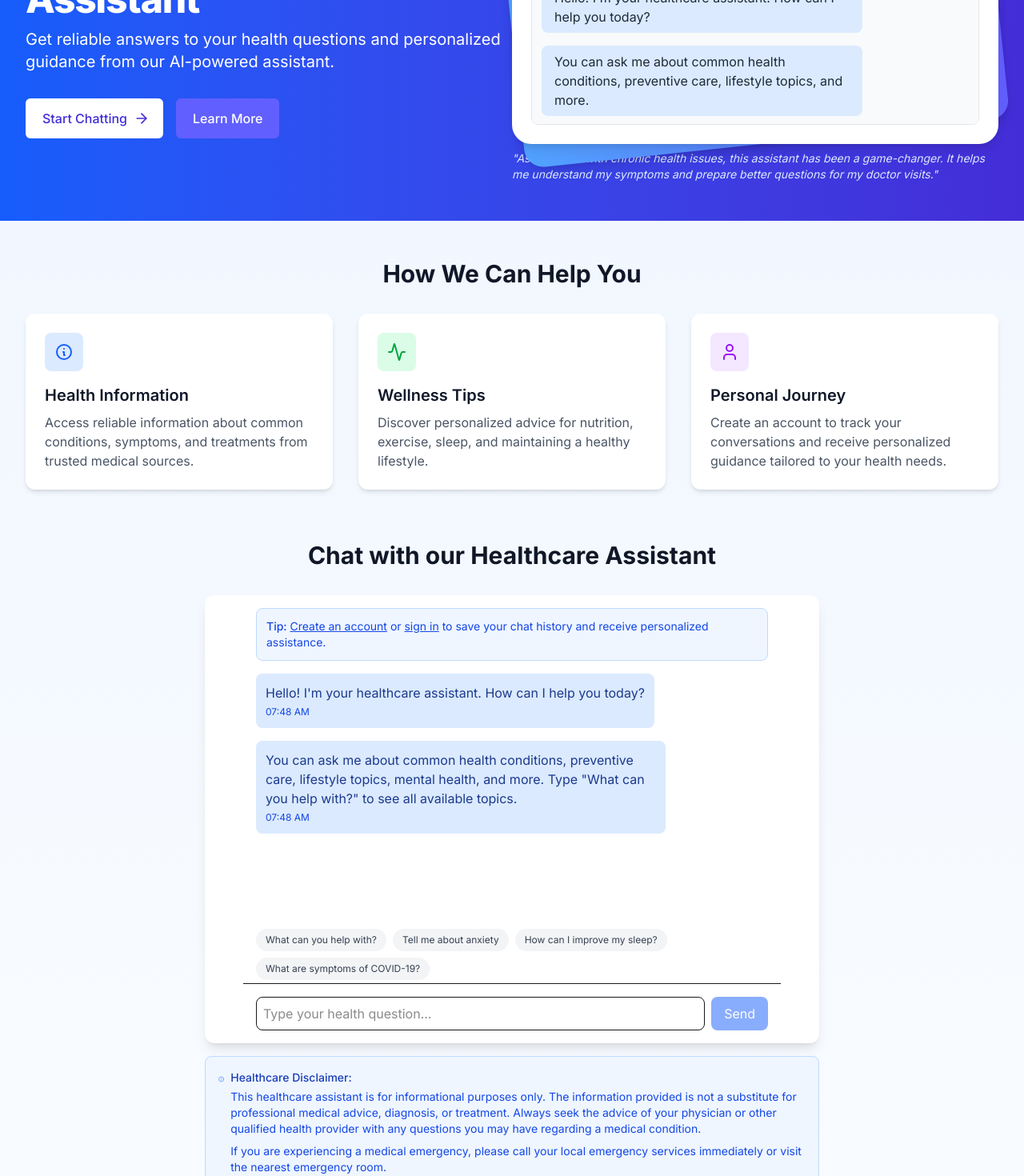
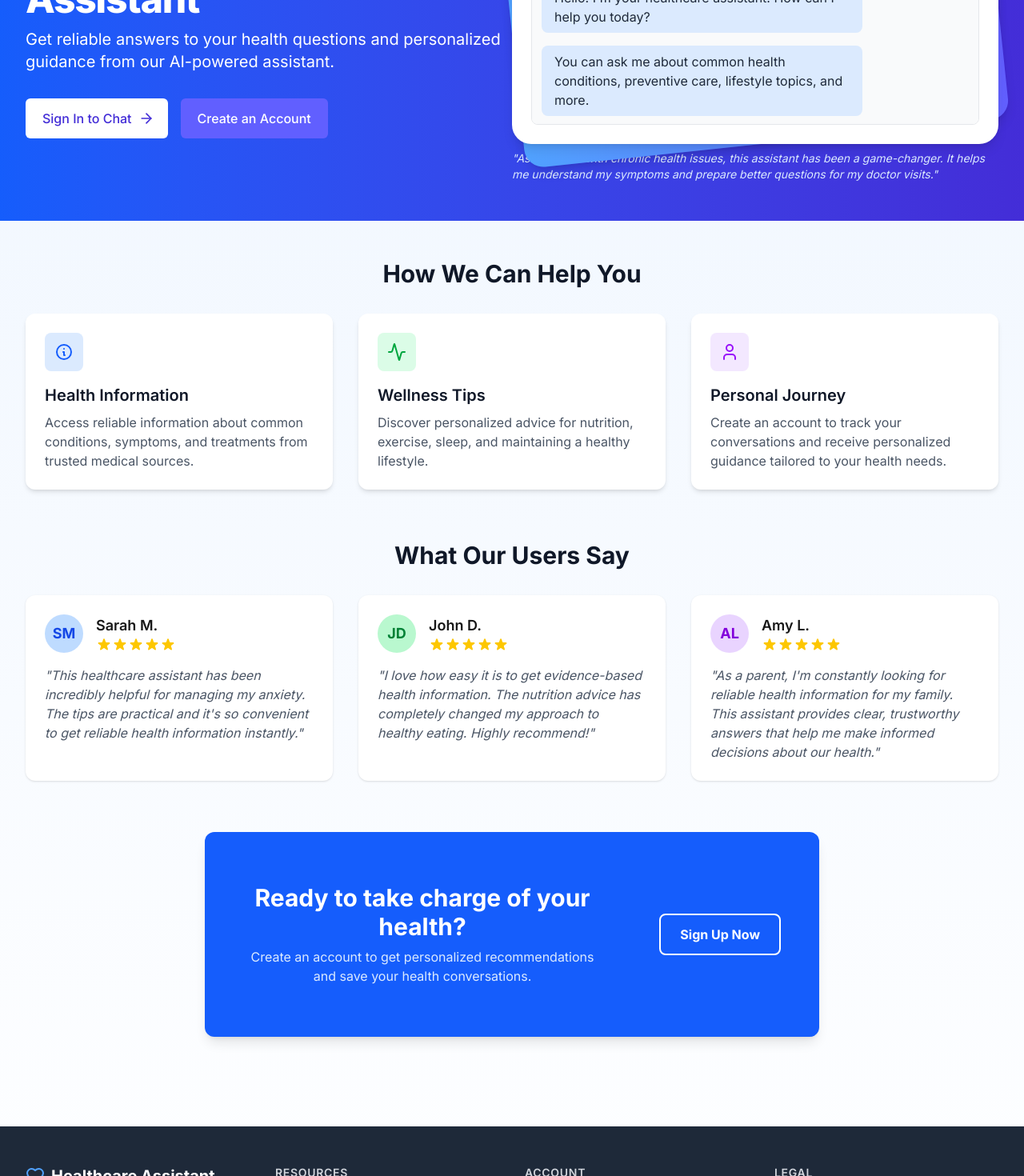
Before and after one commit to Ismat-Samadov/intelligent_healthcare, a Next.js app: page / in a window 1280 px wide. Shown: the part 240-1710 px from the top of the page at 80% size. Built offline with nearby package versions, Linux system fonts and the light colour scheme.

Commit message:
chat sign in

```diff
--- /dev/null
+++ b/src/app/chat/page.tsx
@@ -0,0 +1,64 @@
+'use client';
+
+import ChatInterface from '@/components/ChatInterface';
+import { useAuth } from '@/context/AuthContext';
+import { useRouter } from 'next/navigation';
+import { useEffect } from 'react';
+
+export default function ChatPage() {
+  const { user, loading } = useAuth();
+  const router = useRouter();
+
+  // Redirect unauthenticated users to sign in
+  useEffect(() => {
+    if (!loading && !user) {
+      router.push('/auth/signin?redirectTo=/chat');
+    }
+  }, [user, loading, router]);
+
+  // Show loading state while checking auth
+  if (loading) {
+    return (
+      <div className="min-h-screen bg-gray-50 flex justify-center items-center">
+        <div className="animate-pulse flex space-x-2">
+          <div className="h-3 w-3 bg-blue-600 rounded-full"></div>
+          <div className="h-3 w-3 bg-blue-600 rounded-full"></div>
+          <div className="h-3 w-3 bg-blue-600 rounded-full"></div>
+        </div>
+      </div>
+    );
+  }
+
+  // Don't render anything if user is not authenticated (will redirect)
+  if (!user) {
+    return null;
+  }
+
+  return (
+    <div className="min-h-screen bg-gray-50">
+      <div className="max-w-7xl mx-auto py-6 sm:px-6 lg:px-8">
+        <div className="px-4 py-6 sm:px-0">
+          <h1 className="text-3xl font-bold text-gray-900 mb-6">Chat with our Healthcare Assistant</h1>
+
+          <div className="bg-white rounded-xl shadow-lg overflow-hidden h-[70vh] flex flex-col">
+            <ChatInterface />
+          </div>
+
+          <div className="mt-4 bg-blue-50 border border-blue-200 rounded-lg p-4">
+            <div className="flex items-start">
+              <svg xmlns="http://www.w3.org/2000/svg" className="h-5 w-5 text-blue-500 mr-2 mt-0.5" viewBox="0 0 20 20" fill="currentColor">
+                <path fillRule="evenodd" d="M18 10a8 8 0 11-16 0 8 8 0 0116 0zm-7-4a1 1 0 11-2 0 1 1 0 012 0zM9 9a1 1 0 000 2v3a1 1 0 001 1h1a1 1 0 100-2v-3a1 1 0 00-1-1H9z" clipRule="evenodd" />
+              </svg>
+              <div>
+                <p className="text-sm text-blue-800 font-medium">Healthcare Disclaimer:</p>
+                <p className="text-sm text-blue-700 mt-1">
+                  This healthcare assistant is for informational purposes only. The information provided is not a substitute for professional medical advice, diagnosis, or treatment. Always seek the advice of your physician or other qualified health provider with any questions you may have regarding a medical condition.
+                </p>
+              </div>
+            </div>
+          </div>
+        </div>
+      </div>
+    </div>
+  );
+}
--- a/src/app/page.tsx
+++ b/src/app/page.tsx
@@ -1,27 +1,21 @@
 'use client';
 
+import Link from 'next/link';
 import { useState } from 'react';
-import Link from 'next/link';
-import ChatInterface from '@/components/ChatInterface';
 import {
   MessageCircle,
   Heart,
   Activity,
   User,
-  AlertCircle,
   ArrowRight
 } from 'lucide-react';
 import { useAuth } from '@/context/AuthContext';
-// import Navbar from '@/components/Navbar'; // Import the new Navbar component
 
 export default function Home() {
   const { user } = useAuth();
 
   return (
     <main className="min-h-screen bg-gradient-to-b from-blue-50 to-white">
-      {/* Use the imported Navbar component instead of inline navbar */}
-      {/* <Navbar /> */}
-
       {/* Hero Section */}
       <div className="bg-gradient-to-r from-blue-600 to-indigo-700 text-white py-12">
         <div className="max-w-7xl mx-auto px-4 sm:px-6 lg:px-8">
@@ -34,12 +28,20 @@ export default function Home() {
                 Get reliable answers to your health questions and personalized guidance from our AI-powered assistant.
               </p>
               <div className="mt-8 flex flex-col sm:flex-row gap-4">
-                <a href="#chat" className="inline-flex items-center justify-center px-5 py-3 border border-transparent text-base font-medium rounded-md text-indigo-700 bg-white hover:bg-indigo-50">
+                {user ? (
+                  <Link href="/chat" className="inline-flex items-center justify-center px-5 py-3 border border-transparent text-base font-medium rounded-md text-indigo-700 bg-white hover:bg-indigo-50">
                     Start Chatting <ArrowRight className="ml-2 -mr-1 h-5 w-5" />
-                </a>
-                <a href="#features" className="inline-flex items-center justify-center px-5 py-3 border border-transparent text-base font-medium rounded-md text-white bg-indigo-500 hover:bg-indigo-600">
-                  Learn More
-                </a>
+                  </Link>
+                ) : (
+                  <>
+                    <Link href="/auth/signin" className="inline-flex items-center justify-center px-5 py-3 border border-transparent text-base font-medium rounded-md text-indigo-700 bg-white hover:bg-indigo-50">
+                      Sign In to Chat <ArrowRight className="ml-2 -mr-1 h-5 w-5" />
+                    </Link>
+                    <Link href="/auth/signup" className="inline-flex items-center justify-center px-5 py-3 border border-transparent text-base font-medium rounded-md text-white bg-indigo-500 hover:bg-indigo-600">
+                      Create an Account
+                    </Link>
+                  </>
+                )}
               </div>
             </div>
             <div className="mt-12 lg:mt-0 lg:w-1/2">
@@ -64,6 +66,11 @@ export default function Home() {
                     <div className="flex justify-start mb-4">
                       <div className="bg-blue-100 rounded-lg py-2 px-4 max-w-[75%] text-gray-800">
                         You can ask me about common health conditions, preventive care, lifestyle topics, and more.
+                      </div>
+                    </div>
+                    <div className="flex justify-end mb-4">
+                      <div className="bg-blue-600 rounded-lg py-2 px-4 max-w-[75%] text-white">
+                        Sign in to start your health conversation!
                       </div>
                     </div>
                   </div>
@@ -123,34 +130,6 @@ export default function Home() {
                 <p className="text-gray-600">
                   Create an account to track your conversations and receive personalized guidance tailored to your health needs.
                 </p>
-              </div>
-            </div>
-          </div>
-        </div>
-
-        {/* Chat Interface Section */}
-        <div id="chat" className="mb-16">
-          <div className="max-w-3xl mx-auto">
-            <h2 className="text-3xl font-bold text-gray-900 text-center mb-8">
-              Chat with our Healthcare Assistant
-            </h2>
-
-            <div className="bg-white rounded-xl shadow-lg overflow-hidden h-[70vh] flex flex-col">
-              <ChatInterface />
-            </div>
-
-            <div className="mt-4 bg-blue-50 border border-blue-200 rounded-lg p-4">
-              <div className="flex items-start">
-                <AlertCircle className="h-5 w-5 text-blue-500 mr-2 mt-0.5" />
-                <div>
-                  <p className="text-sm text-blue-800 font-medium">Healthcare Disclaimer:</p>
-                  <p className="text-sm text-blue-700 mt-1">
-                    This healthcare assistant is for informational purposes only. The information provided is not a substitute for professional medical advice, diagnosis, or treatment. Always seek the advice of your physician or other qualified health provider with any questions you may have regarding a medical condition.
-                  </p>
-                  <p className="text-sm text-blue-700 mt-2">
-                    If you are experiencing a medical emergency, please call your local emergency services immediately or visit the nearest emergency room.
-                  </p>
-                </div>
               </div>
             </div>
           </div>
@@ -239,11 +218,19 @@ export default function Home() {
                 <p className="text-blue-100">Create an account to get personalized recommendations and save your health conversations.</p>
               </div>
               <div className="md:w-1/3 md:text-right">
+                {user ? (
+                  <Link href="/chat">
+                    <span className="inline-block px-6 py-3 border-2 border-white text-white font-bold rounded-lg hover:bg-white hover:text-blue-600 transition duration-300">
+                      Start Chatting
+                    </span>
+                  </Link>
+                ) : (
                   <Link href="/auth/signup">
                     <span className="inline-block px-6 py-3 border-2 border-white text-white font-bold rounded-lg hover:bg-white hover:text-blue-600 transition duration-300">
                       Sign Up Now
                     </span>
                   </Link>
+                )}
               </div>
             </div>
           </div>
@@ -268,13 +255,32 @@ export default function Home() {
               <h3 className="text-sm font-semibold text-gray-300 uppercase tracking-wider">Resources</h3>
               <ul className="mt-4 space-y-2">
                 <li><a href="#features" className="text-gray-400 hover:text-white">Health Topics</a></li>
-                <li><a href="#chat" className="text-gray-400 hover:text-white">Chat Assistant</a></li>
+                <li>
+                  <Link href={user ? "/chat" : "/auth/signin"} className="text-gray-400 hover:text-white">
+                    Chat Assistant
+                  </Link>
+                </li>
               </ul>
             </div>
 
             <div>
               <h3 className="text-sm font-semibold text-gray-300 uppercase tracking-wider">Account</h3>
               <ul className="mt-4 space-y-2">
+                {user ? (
+                  <>
+                    <li>
+                      <Link href="/profile" className="text-gray-400 hover:text-white">
+                        My Profile
+                      </Link>
+                    </li>
+                    <li>
+                      <Link href="/chat" className="text-gray-400 hover:text-white">
+                        My Conversations
+                      </Link>
+                    </li>
+                  </>
+                ) : (
+                  <>
                     <li>
                       <Link href="/auth/signin" className="text-gray-400 hover:text-white">
                         Sign In
@@ -285,12 +291,7 @@ export default function Home() {
                         Create Account
                       </Link>
                     </li>
-                {user && (
-                  <li>
-                    <Link href="/profile" className="text-gray-400 hover:text-white">
-                      My Profile
-                    </Link>
-                  </li>
+                  </>
                 )}
               </ul>
             </div>
--- a/src/middleware.ts
+++ b/src/middleware.ts
@@ -4,7 +4,6 @@ import { NextResponse } from 'next/server';
 import type { NextRequest } from 'next/server';
 import { verifyToken } from './lib/jwt';
 import { initDatabase, testConnection } from './lib/db';
-
 
 // Initialize the database when the server starts
 // This is executed only once when the server initializes
```
Lines whose indentation alone changed are shown as unchanged.
